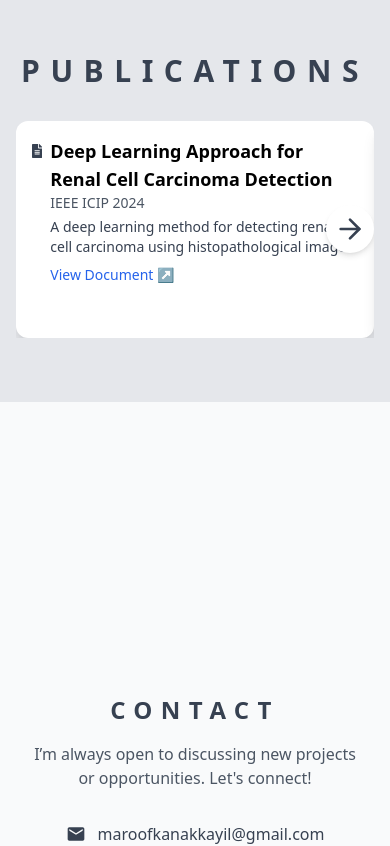
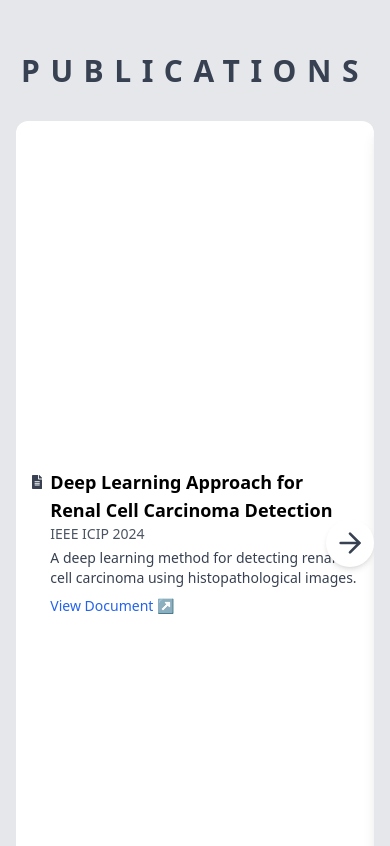
Before and after one commit to RoboMaroof/maroof-portfolio, a Next.js app: page / in a window 390 px wide. Shown: the part 2380-3226 px from the top of the page. Built offline with nearby package versions, Linux system fonts and the light colour scheme.

Commit message:
Updated Publications section for mobile version

```diff
--- a/app/components/PublicationsSection.js
+++ b/app/components/PublicationsSection.js
@@ -129,9 +129,10 @@ export default function PublicationsSection() {
           {publications.map((pub) => (
             <div
               key={pub.id}
-              className="min-w-full snap-center bg-white rounded-xl shadow-lg p-4 flex flex-col justify-between"
+              className="min-w-full h-screen-svh snap-center bg-white rounded-xl shadow-lg p-4 flex flex-col justify-center"
             >
-              <div className="flex items-start gap-2 mb-2">
+              <div className="flex flex-col gap-3 overflow-y-auto">
+                <div className="flex items-start gap-2">
                   <FaFileAlt className="text-xl text-gray-700 mt-1" />
                   <div>
                     <h3 className="text-lg font-semibold">{pub.title}</h3>
@@ -147,7 +148,7 @@ export default function PublicationsSection() {
                     </a>
                   </div>
                 </div>
-              {/* No embed on mobile */}
+              </div>
             </div>
           ))}
         </div>
```
Lines whose indentation alone changed are shown as unchanged.
